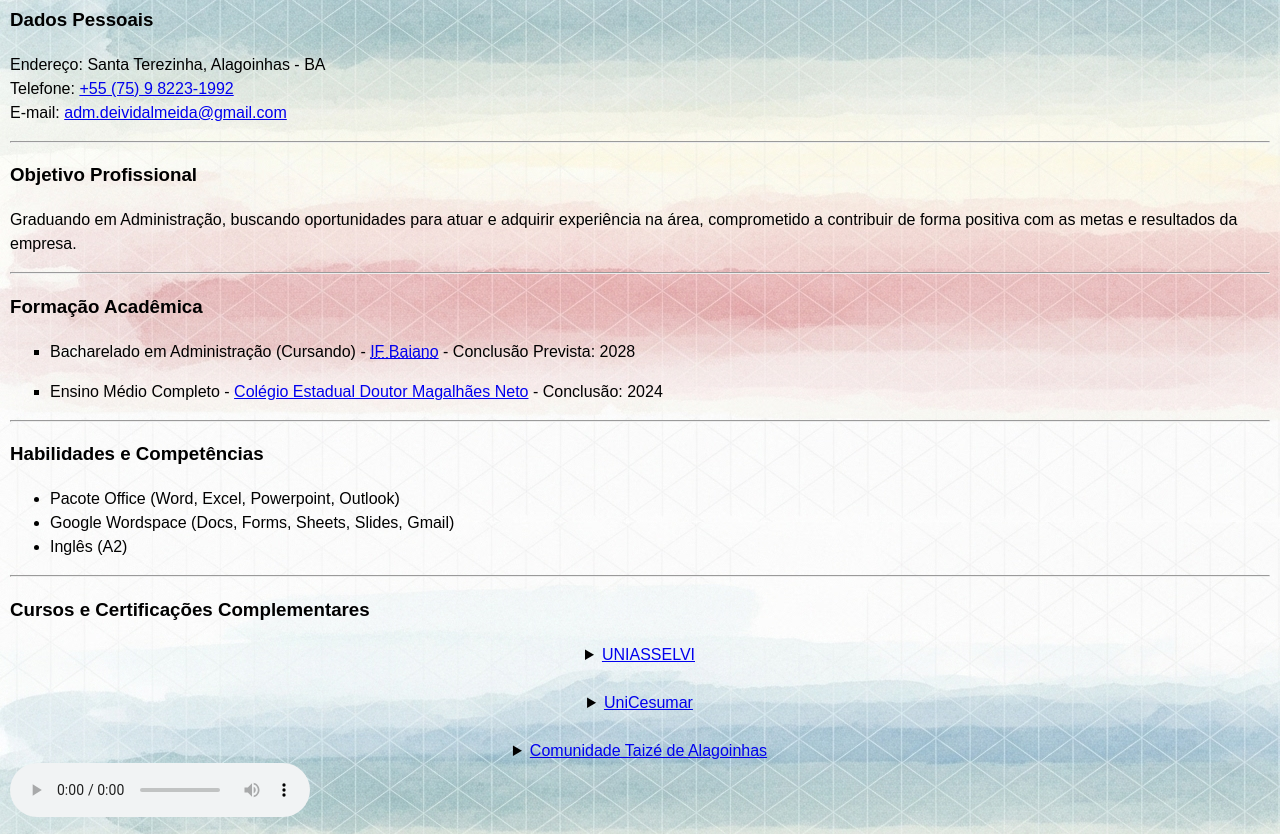
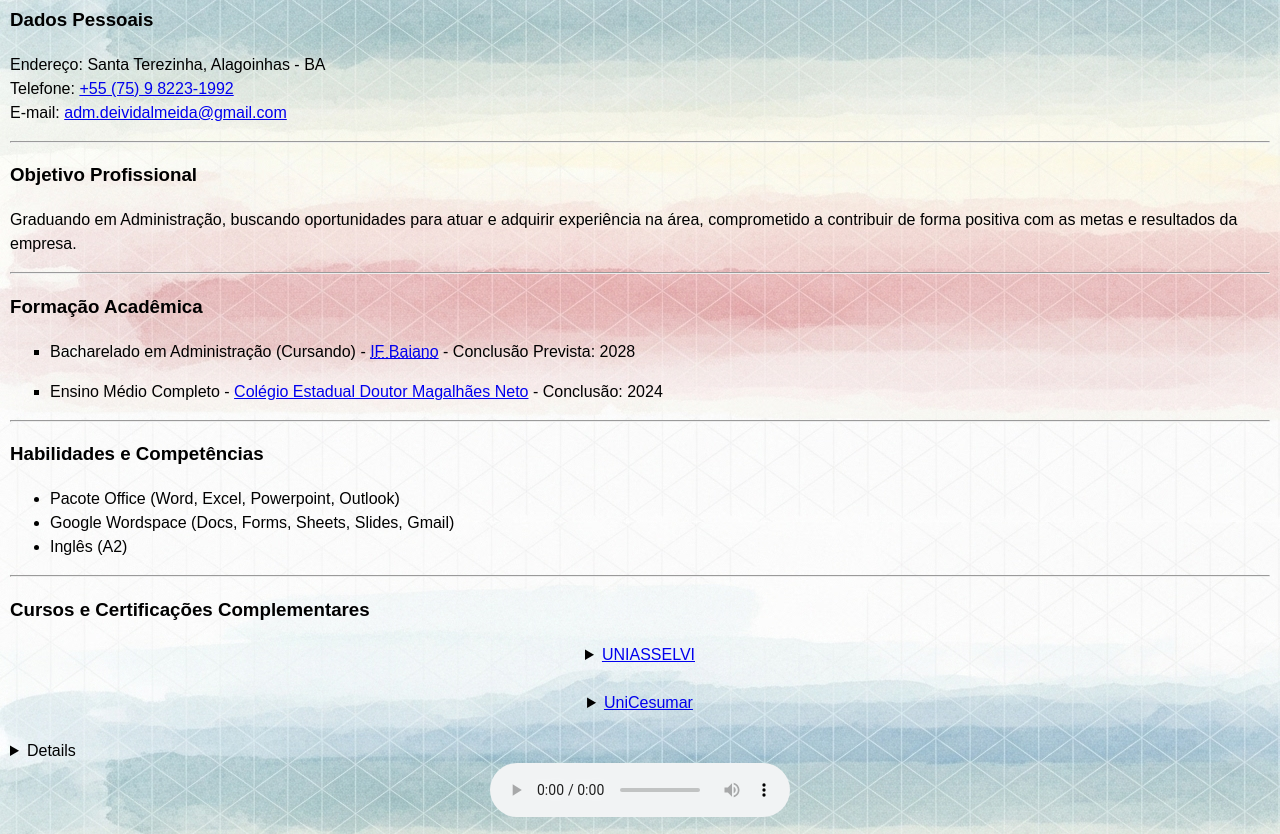
Before and after one commit to deivid-a/curriculo, a plain HTML site: page index.html in a window 1280 px wide. Shown: the part 246-1080 px from the top of the page. Drawn offline with Linux system fonts and the light colour scheme.

Commit message:
Update index.html

```diff
--- a/index.html
+++ b/index.html
@@ -81,14 +81,14 @@
    </ul></details><br>
 <! Fim dos Marcadores>
 
-<details><summary align="center"><a href="https://instagram.com/Taizebrasil" target="_blank" rel="noopener noreferrer">Comunidade Taizé de Alagoinhas</a></summary>
+<details><center><summary><a href="https://instagram.com/Taizebrasil" target="_blank" rel="noopener noreferrer">Comunidade Taizé de Alagoinhas</a></summary></center>
    <! Início dos Marcadores>
     <ul type="circle">
          <li>Inglês - Carga horária: 120h - Conclusão: 11/24</li>
    </ul></details></section>
         </main>
- <footer><audio controls>
-        <source src="alphaville.mpeg"></audio></footer>
+ <footer><center><audio controls>
+        <source src="alphaville.mpeg"></audio></center></footer>
 <!-- Fim dos Marcadores -->
 <!-- Fim do Corpo da Página -->
 </body>
```
